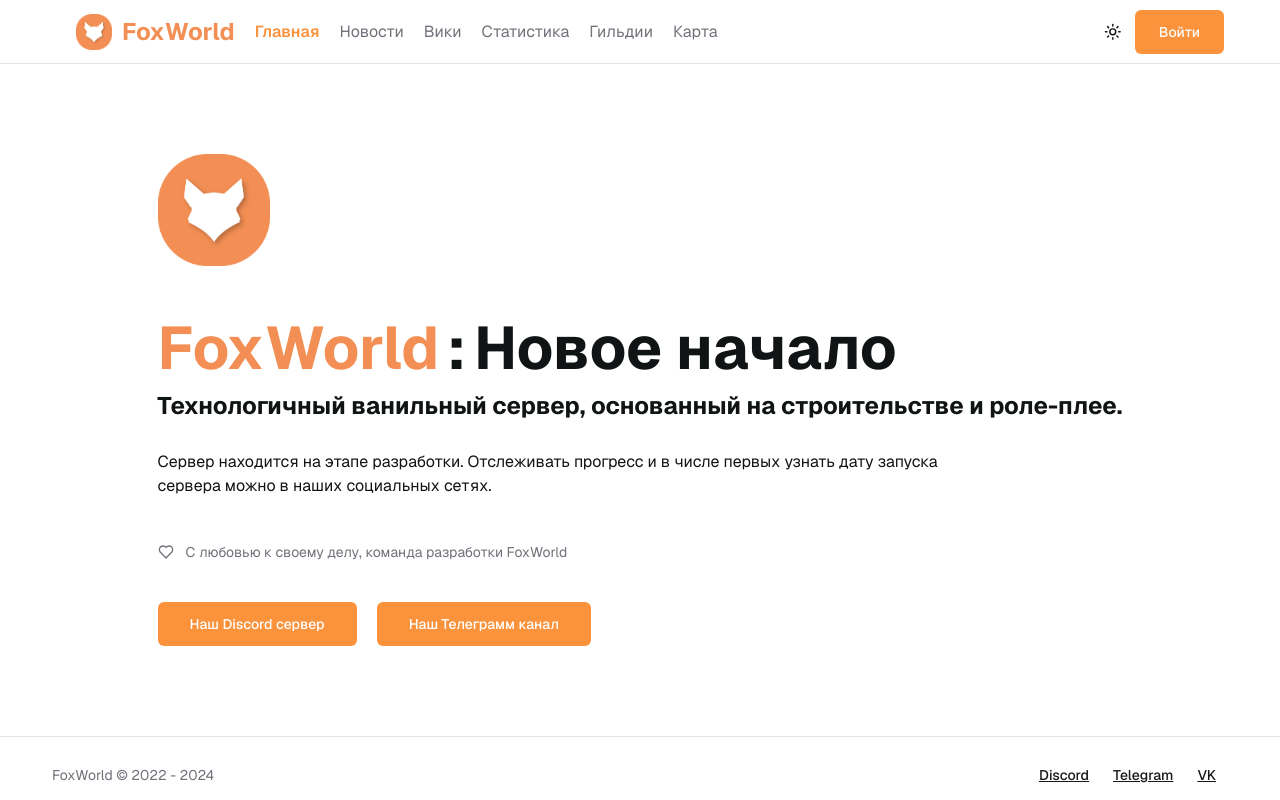
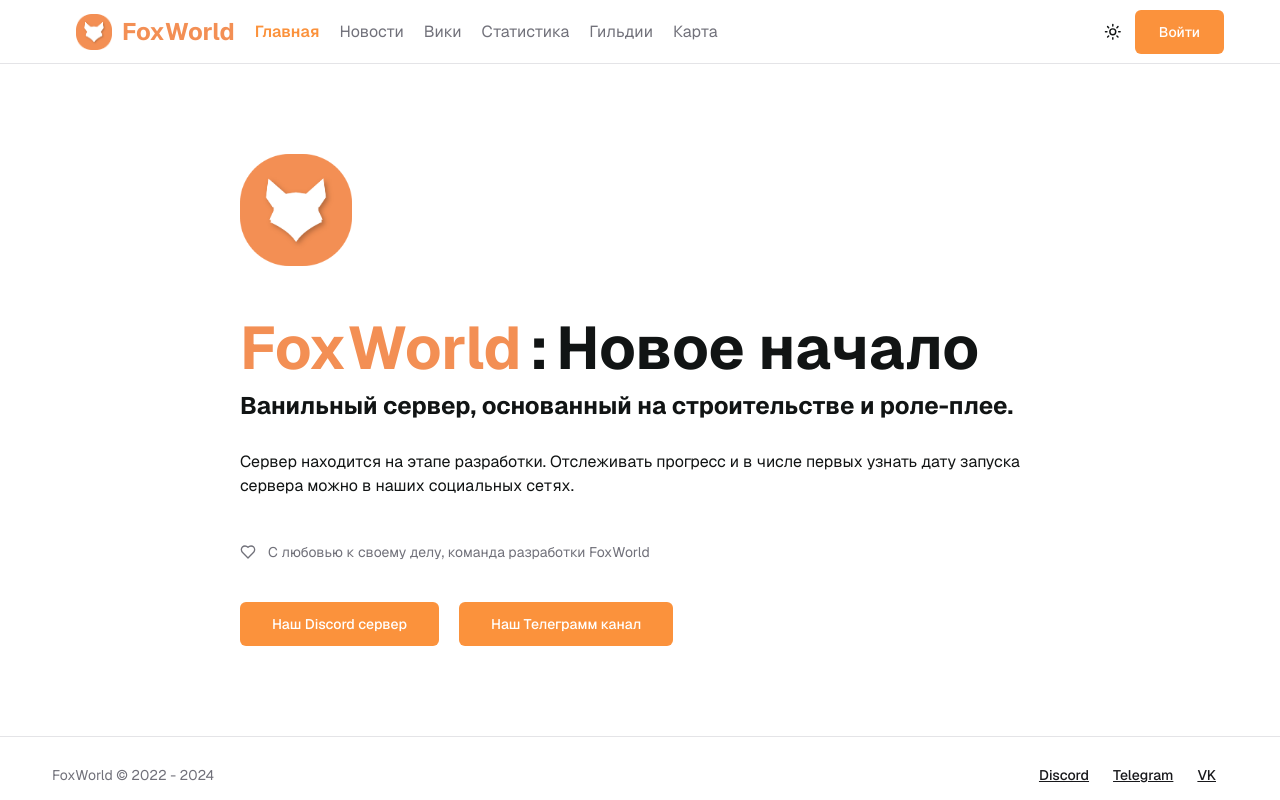
Before and after one commit to PWNight/FoxWorldWeb, a Next.js app: page / in a window 1280 px wide. Built offline with nearby package versions, Linux system fonts and the light colour scheme; no server answers.

Commit message:
Правка главной страницы

```diff
--- a/app/page.tsx
+++ b/app/page.tsx
@@ -12,7 +12,7 @@ export default function Home() {
           <h1>Новое начало</h1>
         </div>
         <h2 className="font-bold mb-4 sm:text-2xl">
-        Технологичный ванильный сервер, основанный на строительстве и роле-плее.
+        Ванильный сервер, основанный на строительстве и роле-плее.
         </h2>
         <p className="mb-8 max-w-[300px] sm:max-w-[800px]">
         Сервер находится на этапе разработки. Отслеживать прогресс и в числе первых узнать дату запуска сервера можно в наших социальных сетях.
```
